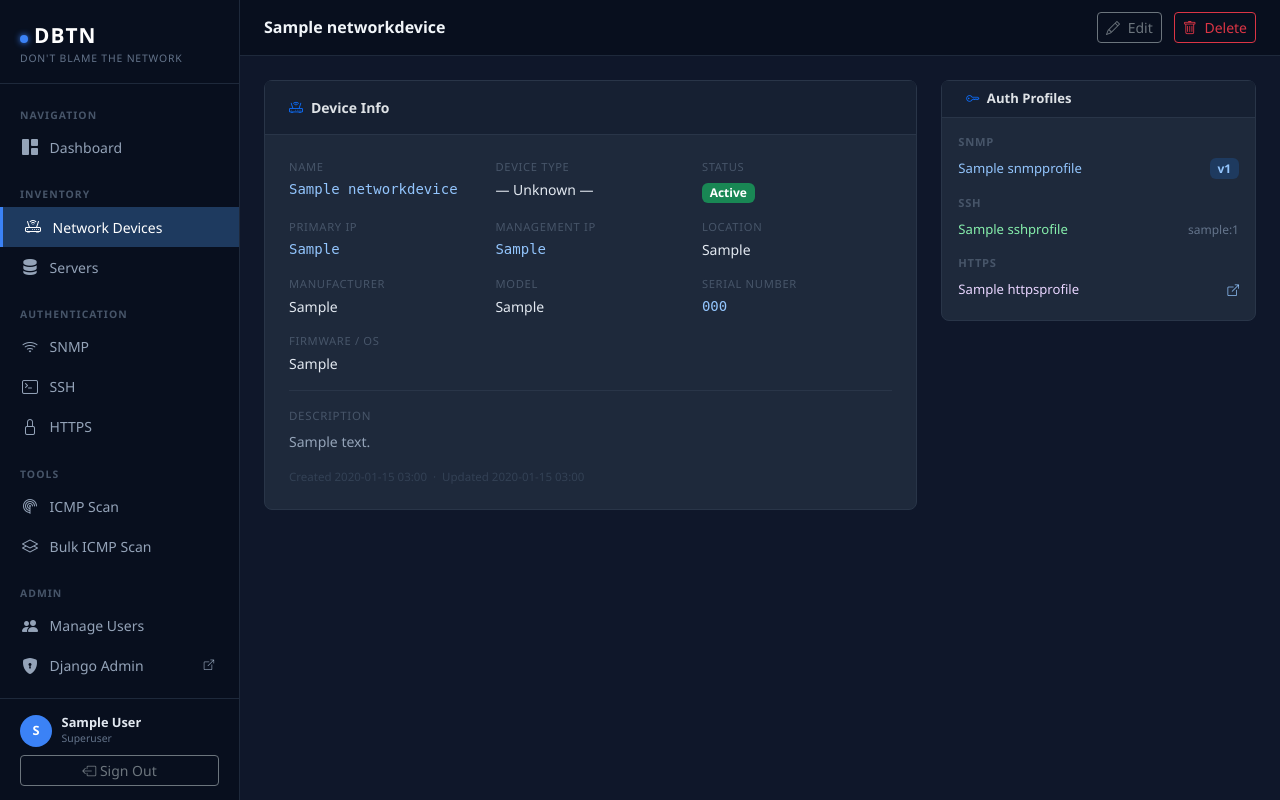
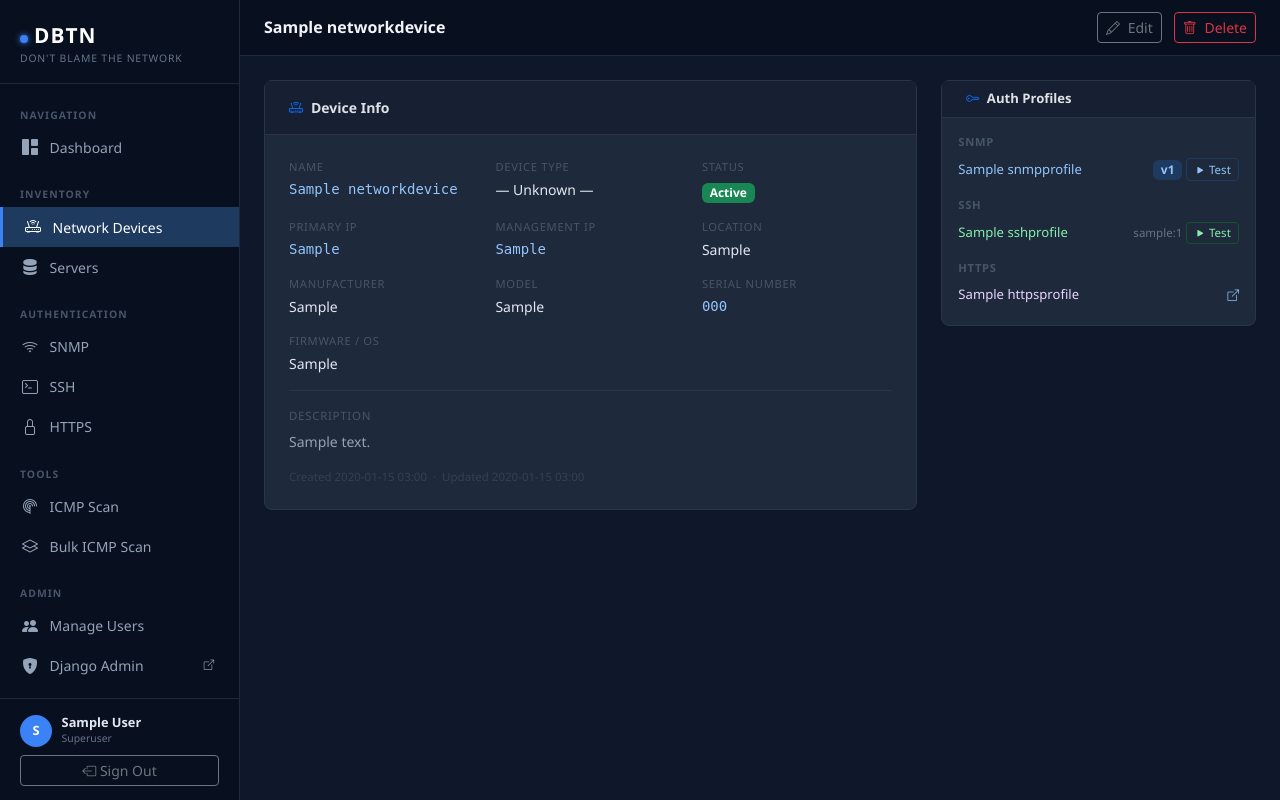
Before and after one commit to dlukesimmons/dont-blame-the-network, a Django app: page /inventory/network/1/ in a window 1280 px wide. Run offline with Django 5.2, Linux system fonts and the light colour scheme; a user stored in the database is signed in; tables that the repository leaves empty hold one stand-in row (values such as "Sample post").

Commit message:
Add SNMP and SSH connectivity tests to network device detail
- Install snmp (snmpget) and paramiko in the container
- test_snmp: runs snmpget for sysName + sysDescr, handles v1/v2c/v3
- test_ssh: connects via paramiko, handles password and private key auth
- Test buttons on device detail page with inline pass/fail results

Co-Authored-By: Claude Sonnet 4.6 <noreply@anthropic.com>

```diff
--- a/inventory/urls.py
+++ b/inventory/urls.py
@@ -9,6 +9,10 @@ urlpatterns = [
     path('network/<int:pk>/edit/',      views.network_edit,   name='network_edit'),
     path('network/<int:pk>/delete/',    views.network_delete, name='network_delete'),
 
+    # Connectivity tests
+    path('network/<int:device_pk>/test-snmp/<int:profile_pk>/', views.test_snmp, name='test_snmp'),
+    path('network/<int:device_pk>/test-ssh/<int:profile_pk>/',  views.test_ssh,  name='test_ssh'),
+
     # Servers
     path('servers/',                    views.server_list,    name='server_list'),
     path('servers/add/',                views.server_add,     name='server_add'),
--- a/inventory/views.py
+++ b/inventory/views.py
@@ -1,10 +1,117 @@
+import io
+import subprocess
+
 from django.contrib.auth.decorators import login_required
 from django.contrib import messages
+from django.http import JsonResponse
 from django.shortcuts import render, redirect, get_object_or_404
 from django.views.decorators.http import require_POST
 
+from credentials.models import SNMPProfile, SSHProfile
 from .models import NetworkDevice, Server
 from .forms import NetworkDeviceForm, ServerForm
+
+
+# ---------------------------------------------------------------------------
+# Connectivity test helpers
+# ---------------------------------------------------------------------------
+
+def _device_ip(device):
+    """Return the best IP to test against, or None."""
+    return str(device.primary_ip or device.management_ip or '') or None
+
+
+def _snmp_test(profile, ip):
+    """Run snmpget for sysName + sysDescr. Returns dict with success/error."""
+    base = ['snmpget', '-r', '1', '-t', '5', '-Oqv']
+
+    if profile.version == SNMPProfile.V3:
+        has_auth = bool(profile.auth_protocol and profile.auth_password)
+        has_priv = bool(profile.priv_protocol and profile.priv_password)
+        sec_level = 'authPriv' if has_priv else ('authNoPriv' if has_auth else 'noAuthNoPriv')
+        cmd = base + ['-v3', '-l', sec_level, '-u', profile.v3_username]
+        if has_auth:
+            cmd += ['-a', profile.auth_protocol, '-A', profile.auth_password]
+        if has_priv:
+            cmd += ['-x', profile.priv_protocol, '-X', profile.priv_password]
+    else:
+        version_flag = '1' if profile.version == SNMPProfile.V1 else '2c'
+        cmd = base + [f'-v{version_flag}', '-c', profile.community]
+
+    # Fetch sysName and sysDescr
+    cmd += [ip, '1.3.6.1.2.1.1.5.0', '1.3.6.1.2.1.1.1.0']
+
+    try:
+        r = subprocess.run(cmd, capture_output=True, text=True, timeout=12)
+    except subprocess.TimeoutExpired:
+        return {'success': False, 'error': 'Timed out — no response from device.'}
+
+    if r.returncode != 0:
+        raw_err = (r.stderr or r.stdout).strip()
+        # Strip noisy snmpget prefix
+        err = raw_err.split('\n')[0] if raw_err else 'No response from device.'
+        return {'success': False, 'error': err}
+
+    lines = [l.strip().strip('"') for l in r.stdout.strip().splitlines() if l.strip()]
+    return {
+        'success':  True,
+        'sys_name': lines[0] if lines else '',
+        'sys_desc': lines[1] if len(lines) > 1 else '',
+    }
+
+
+def _ssh_test(profile, ip):
+    """Attempt an SSH connection. Returns dict with success/error."""
+    try:
+        import paramiko
+    except ImportError:
+        return {'success': False, 'error': 'paramiko not installed.'}
+
+    client = paramiko.SSHClient()
+    client.set_missing_host_key_policy(paramiko.AutoAddPolicy())
+
+    kwargs = dict(
+        hostname=ip,
+        port=profile.port,
+        username=profile.username,
+        timeout=10,
+        banner_timeout=10,
+        auth_timeout=10,
+        look_for_keys=False,
+        allow_agent=False,
+    )
+
+    if profile.auth_method == SSHProfile.METHOD_KEY:
+        key_classes = [paramiko.RSAKey, paramiko.Ed25519Key, paramiko.ECDSAKey, paramiko.DSSKey]
+        pkey = None
+        for klass in key_classes:
+            try:
+                pkey = klass.from_private_key(io.StringIO(profile.private_key))
+                break
+            except Exception:
+                continue
+        if pkey is None:
+            return {'success': False, 'error': 'Could not parse private key (unsupported type or passphrase required).'}
+        kwargs['pkey'] = pkey
+    else:
+        kwargs['password'] = profile.password
+
+    try:
+        client.connect(**kwargs)
+        banner = ''
+        transport = client.get_transport()
+        if transport:
+            banner = transport.remote_version or ''
+        client.close()
+        return {'success': True, 'banner': banner}
+    except paramiko.AuthenticationException:
+        return {'success': False, 'error': 'Authentication failed — check username / password / key.'}
+    except paramiko.SSHException as e:
+        return {'success': False, 'error': f'SSH error: {e}'}
+    except OSError as e:
+        return {'success': False, 'error': f'Connection failed: {e}'}
+    except Exception as e:
+        return {'success': False, 'error': str(e)}
 
 
 # ---------------------------------------------------------------------------
@@ -65,6 +172,32 @@ def network_delete(request, pk):
 
 
 # ---------------------------------------------------------------------------
+# Connectivity tests (AJAX)
+# ---------------------------------------------------------------------------
+
+@login_required
+@require_POST
+def test_snmp(request, device_pk, profile_pk):
+    device  = get_object_or_404(NetworkDevice, pk=device_pk)
+    profile = get_object_or_404(SNMPProfile, pk=profile_pk)
+    ip = _device_ip(device)
+    if not ip:
+        return JsonResponse({'success': False, 'error': 'No IP address configured on this device.'})
+    return JsonResponse(_snmp_test(profile, ip))
+
+
+@login_required
+@require_POST
+def test_ssh(request, device_pk, profile_pk):
+    device  = get_object_or_404(NetworkDevice, pk=device_pk)
+    profile = get_object_or_404(SSHProfile, pk=profile_pk)
+    ip = _device_ip(device)
+    if not ip:
+        return JsonResponse({'success': False, 'error': 'No IP address configured on this device.'})
+    return JsonResponse(_ssh_test(profile, ip))
+
+
+# ---------------------------------------------------------------------------
 # Servers
 # ---------------------------------------------------------------------------
 
--- a/requirements.txt
+++ b/requirements.txt
@@ -3,3 +3,4 @@ gunicorn==23.0.0
 whitenoise==6.9.0
 cryptography==44.0.2
 PyMySQL==1.1.1
+paramiko==3.5.1
--- a/templates/inventory/network_detail.html
+++ b/templates/inventory/network_detail.html
@@ -55,12 +55,25 @@
       </div>
       <div class="card-body p-3">
         {% with snmp=device.snmp_profiles.all ssh=device.ssh_profiles.all https=device.https_profiles.all %}
+
         {% if snmp %}
         <div class="mb-2" style="font-size:0.7rem;font-weight:600;text-transform:uppercase;letter-spacing:0.06em;color:#475569;">SNMP</div>
         {% for p in snmp %}
-        <div class="d-flex align-items-center justify-content-between mb-1">
-          <span style="font-size:0.82rem;color:#93c5fd;">{{ p.name }}</span>
-          <span class="badge" style="background:#1e3a5f;color:#93c5fd;">{{ p.version }}</span>
+        <div class="mb-2">
+          <div class="d-flex align-items-center justify-content-between">
+            <span style="font-size:0.82rem;color:#93c5fd;">{{ p.name }}</span>
+            <div class="d-flex align-items-center gap-1">
+              <span class="badge" style="background:#1e3a5f;color:#93c5fd;">{{ p.version }}</span>
+              <button class="btn btn-sm test-btn"
+                style="padding:0.1rem 0.45rem;font-size:0.72rem;border:1px solid #1e3a5f;color:#93c5fd;background:transparent;"
+                data-url="{% url 'test_snmp' device.pk p.pk %}"
+                data-result="snmp-result-{{ p.pk }}"
+                onclick="runTest(this)">
+                <i class="bi bi-play-fill"></i> Test
+              </button>
+            </div>
+          </div>
+          <div id="snmp-result-{{ p.pk }}" class="mt-1 test-result"></div>
         </div>
         {% endfor %}
         {% endif %}
@@ -68,9 +81,21 @@
         {% if ssh %}
         <div class="mb-2 {% if snmp %}mt-3{% endif %}" style="font-size:0.7rem;font-weight:600;text-transform:uppercase;letter-spacing:0.06em;color:#475569;">SSH</div>
         {% for p in ssh %}
-        <div class="d-flex align-items-center justify-content-between mb-1">
-          <span style="font-size:0.82rem;color:#86efac;">{{ p.name }}</span>
-          <span style="font-size:0.75rem;color:#64748b;">{{ p.username }}:{{ p.port }}</span>
+        <div class="mb-2">
+          <div class="d-flex align-items-center justify-content-between">
+            <span style="font-size:0.82rem;color:#86efac;">{{ p.name }}</span>
+            <div class="d-flex align-items-center gap-1">
+              <span style="font-size:0.72rem;color:#64748b;">{{ p.username }}:{{ p.port }}</span>
+              <button class="btn btn-sm test-btn"
+                style="padding:0.1rem 0.45rem;font-size:0.72rem;border:1px solid #14532d;color:#86efac;background:transparent;"
+                data-url="{% url 'test_ssh' device.pk p.pk %}"
+                data-result="ssh-result-{{ p.pk }}"
+                onclick="runTest(this)">
+                <i class="bi bi-play-fill"></i> Test
+              </button>
+            </div>
+          </div>
+          <div id="ssh-result-{{ p.pk }}" class="mt-1 test-result"></div>
         </div>
         {% endfor %}
         {% endif %}
@@ -119,6 +144,54 @@
 
 {% block extra_scripts %}
 <script>
+const CSRF = '{{ csrf_token }}';
+
+async function runTest(btn) {
+  const url       = btn.dataset.url;
+  const resultId  = btn.dataset.result;
+  const resultEl  = document.getElementById(resultId);
+
+  btn.disabled    = true;
+  btn.innerHTML   = '<span class="spinner-border spinner-border-sm" style="width:.7rem;height:.7rem;"></span>';
+  resultEl.innerHTML = '';
+
+  try {
+    const resp = await fetch(url, {
+      method:  'POST',
+      headers: { 'X-CSRFToken': CSRF },
+    });
+    const data = await resp.json();
+    renderResult(resultEl, data);
+  } catch (e) {
+    resultEl.innerHTML = resultBadge(false, 'Request failed: ' + e.message);
+  } finally {
+    btn.disabled  = false;
+    btn.innerHTML = '<i class="bi bi-play-fill"></i> Test';
+  }
+}
+
+function renderResult(el, data) {
+  if (data.success) {
+    let detail = '';
+    if (data.sys_name) detail += `<span style="color:#86efac;">${esc(data.sys_name)}</span>`;
+    if (data.sys_desc) detail += `<div style="font-size:0.7rem;color:#475569;margin-top:0.15rem;word-break:break-word;">${esc(data.sys_desc.substring(0, 120))}${data.sys_desc.length > 120 ? '…' : ''}</div>`;
+    if (data.banner)   detail += `<span style="font-size:0.72rem;color:#64748b;">${esc(data.banner)}</span>`;
+    el.innerHTML = resultBadge(true, '') + (detail ? `<div class="mt-1">${detail}</div>` : '');
+  } else {
+    el.innerHTML = resultBadge(false, data.error || 'Unknown error');
+  }
+}
+
+function resultBadge(ok, msg) {
+  if (ok) return `<span class="badge bg-success" style="font-size:0.68rem;">&#10003; Connected</span>`;
+  return `<span class="badge bg-danger" style="font-size:0.68rem;">&#10007; Failed</span>
+          <span style="font-size:0.72rem;color:#f87171;margin-left:0.3rem;">${esc(msg)}</span>`;
+}
+
+function esc(s) {
+  return String(s).replace(/&/g,'&amp;').replace(/</g,'&lt;').replace(/>/g,'&gt;');
+}
+
 function confirmDelete(url, name) {
   document.getElementById('deleteForm').action = url;
   document.getElementById('deleteName').textContent = name;
```
Also changed, not shown: 1 other file.
